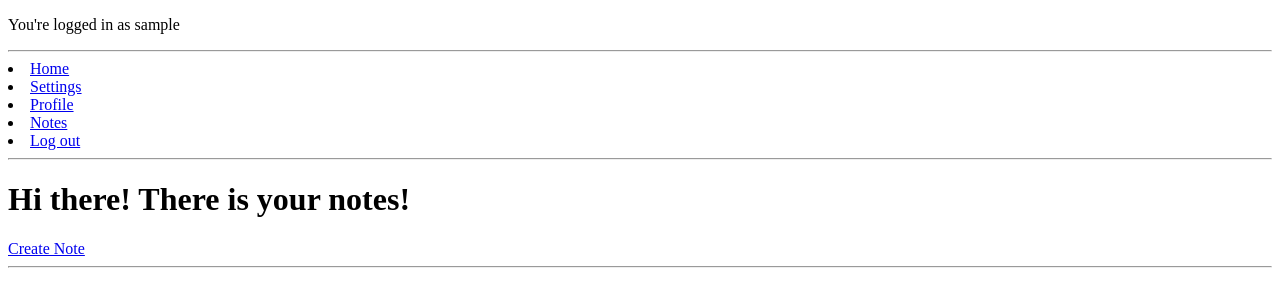
After one commit to AlexsaFox/DashCode, a Flask app: page /note/ in a window 1280 px wide. The commit adds this page. Shown: the top 307 px of the page. Run offline with Flask 2, Linux system fonts and the light colour scheme; the visitor is signed in with stand-in values (Sample User, id 1); data comes from the database, SQL or seed files in the repository; data that the repository does not hold is empty.

Commit message:
Notes: notes show, create, edit, remove functional

```diff
--- a/src/web/client/forms/__init__.py
+++ b/src/web/client/forms/__init__.py
@@ -3,7 +3,7 @@ from flask_wtf import FlaskForm
 
 from .auth import RegistrationForm, LoginForm
 from .settings import AccountSettingsForm, UserSettingsForm
-
+from .note import NoteCreateForm, NoteRemoveForm, NoteEditForm
 
 def flash_errors(form: FlaskForm):
     """ Flashes all form errors """
--- /dev/null
+++ b/src/web/client/forms/note.py
@@ -0,0 +1,21 @@
+from flask_wtf import FlaskForm
+from wtforms import StringField, TextAreaField, BooleanField, SubmitField,SelectField
+from wtforms.validators import DataRequired, Length, URL
+
+class NoteCreateForm(FlaskForm):
+    title= StringField('Title', validators=[DataRequired(), Length(max=65)])
+    context = TextAreaField('Context', validators=[DataRequired()])
+    link = StringField('Link', validators=[URL()])
+    submit = SubmitField('Create')
+
+class NoteEditForm(FlaskForm):
+    title= StringField('Title', validators=[DataRequired(), Length(max=65)])
+    context = TextAreaField('Context', validators=[DataRequired()])
+    link = StringField('Link', validators=[URL()])
+    privacy = SelectField('Privacy', choices=[('private', 'Private'),
+                                              ('public', 'Public')],
+                                              validators=[DataRequired()])
+    submit = SubmitField('Save')
+
+class NoteRemoveForm(FlaskForm):
+    submit = SubmitField('Remove')
--- a/src/web/client/templates/base.html
+++ b/src/web/client/templates/base.html
@@ -36,6 +36,7 @@
     {% if user %}
         <li><a href="{{ url_for('webapp.user.settings.settings_view') }}">Settings</a></li>
         <li><a href="{{ url_for('webapp.user.profile.profile_view', username=session['username']) }}">Profile</a></li>
+        <li><a href="{{ url_for('webapp.note.notes_show') }}">Notes</a></li>
         <li><a href="{{ url_for('webapp.auth.logout_handle') }}">Log out</a></li>
     {% else %}
         <li><a href="{{ url_for('webapp.auth.register_view') }}">Register</a></li>
--- /dev/null
+++ b/src/web/client/templates/note/index.html
@@ -0,0 +1,29 @@
+{% extends 'base.html' %}
+
+{% block content %}
+<h1>Hi there! There is your notes!</h1>
+<a href="{{ url_for('webapp.note.notes_create') }}">Create Note</a></li>
+<hr>
+{% with notes = request.environ['user_notes'] %}
+    {% for note in notes %}
+        <p>Title: {{note.title}}</p>
+        <p>Link for solving: {{note.link}}</p>
+        {% if note.is_private == True %}
+            <p>Status: private </p>
+        {% else %}
+            <p>Status: public</p>
+        {% endif %}
+        {% with id = note.id %}
+        <a href="{{url_for('webapp.note.notes_show_handler', note_id=id)}}">More</a>
+        <a href="{{url_for('webapp.note.notes_edit_handler', note_id=id)}}">Edit</a>
+        {% with form = request.environ['note_remove_form'] %}
+        <form method="post" action="{{url_for('webapp.note.notes_remove_handler',note_id=id)}}">
+            {{ form.csrf_token }}
+            {{ form.submit }}
+        </form>
+        {% endwith %}
+        {% endwith %}
+        <hr>
+    {%endfor%}
+{% endwith %}
+{% endblock %}
--- a/src/web/client/views/__init__.py
+++ b/src/web/client/views/__init__.py
@@ -7,7 +7,7 @@ from .auth import auth_bp
 from .index import index_bp
 from .user import user_web_bp
 from .uploads import uploads_bp
-
+from .note import note_bp
 
 template_dir = os.path.abspath('client/templates')
 
@@ -16,7 +16,7 @@ webapp_bp.register_blueprint(index_bp, url_prefix='/')
 webapp_bp.register_blueprint(auth_bp, url_prefix='/auth')
 webapp_bp.register_blueprint(user_web_bp, url_prefix='/user')
 webapp_bp.register_blueprint(uploads_bp, url_prefix='/uploads')
-
+webapp_bp.register_blueprint(note_bp, url_prefix='/note')
 
 @webapp_bp.before_request
 def hook():
--- /dev/null
+++ b/src/web/client/views/note.py
@@ -0,0 +1,92 @@
+from flask import Blueprint, redirect, render_template, url_for, flash, session, request
+from .auth import authorization_required
+from models import Note, db_add, db_remove, db_save_changes
+from client.forms import NoteCreateForm, NoteEditForm, NoteRemoveForm,flash_errors
+note_bp = Blueprint('note',__name__)
+
+def get_note_by_id(note_id: str) -> Note:
+    ''' Returns instance of note from database using UUID '''
+    return Note.query.filter_by(id=note_id).first()
+
+@note_bp.get('/')
+@authorization_required
+def notes_show():
+    # User.query.filter_by(username=form.data['username_or_email']).first() or
+    user_notes = Note.query.filter_by(owner=request.environ['user'].id).all()
+    request.environ['user_notes'] = reversed(user_notes)
+    request.environ['note_remove_form'] = NoteRemoveForm()
+    return render_template("note/index.html")
+@note_bp.get('/<note_id>')
+def notes_show_handler(note_id):
+    note = get_note_by_id(note_id)
+    request.environ['note'] = note
+    return render_template("note/note_show.html")
+
+@note_bp.get('/create')
+@authorization_required
+def notes_create():
+    request.environ['form'] = NoteCreateForm()
+    return render_template("note/note_create.html")
+
+@note_bp.post('/create')
+@authorization_required
+def notes_create_handle():
+    request.environ['form'] = form = NoteCreateForm()
+    if not form.validate():
+        flash_errors(form)
+        return render_template("note/note_create.html")
+    user = request.environ['user']
+    note = Note(
+        title=form.data['title'],
+        context=form.data['context'],
+        link=form.data['link'],
+        owner=user.id
+    )
+    db_add(note)
+    return redirect(url_for('webapp.note.notes_show'))
+
+@note_bp.get('/edit/<note_id>')
+@authorization_required
+def notes_edit(note_id):
+    note = get_note_by_id(note_id)
+    request.environ['note_id'] = note.id
+    request.environ['form'] = NoteEditForm()
+    request.environ['form'].title.data = note.title
+    request.environ['form'].context.data = note.context
+    request.environ['form'].link.data = note.link
+    if note.is_private == True:
+        request.environ['form'].privacy.data = request.environ['form'].privacy.choices[0][0]
+    else:
+        request.environ['form'].privacy.data = request.environ['form'].privacy.choices[1][0]
+    return render_template("note/note_edit.html")
+
+@note_bp.post('/edit/<note_id>')
+@authorization_required
+def notes_edit_handler(note_id):
+    note = get_note_by_id(note_id)
+    request.environ['form'] = form = NoteEditForm()
+    if not form.validate():
+        flash_errors(form)
+        return render_template("note/note_edit.html")
+    if note is not None:
+        note.title = form.data['title']
+        note.context = form.data['context']
+        note.link = form.data['link']
+        if form.data['privacy'] == 'private':
+            note.is_private = True
+        else:
+            note.is_private = False
+        db_save_changes()
+    return redirect(url_for('webapp.note.notes_show'))
+
+@note_bp.post('/delete/<note_id>')
+@authorization_required
+def notes_remove_handler(note_id):
+    request.environ['form'] = form = NoteRemoveForm()
+    if not form.validate():
+        flash_errors(form)
+        return redirect("note/index.html")
+    note = get_note_by_id(note_id)
+    if note is not None:
+        db_remove(note)
+    return redirect(url_for('webapp.note.notes_show'))
--- a/src/web/models/__init__.py
+++ b/src/web/models/__init__.py
@@ -1,6 +1,6 @@
 from app import db
 from .user import User, API_TOKEN_ERROR
-
+from .note import Note
 
 def db_add(data: db.Model):
     """ Adds entry to database """
```
Also changed, not shown: src/web/client/templates/note/note_create.html (added, +26 -0 lines), src/web/client/templates/note/note_edit.html (added, +31 -0 lines), src/web/client/templates/note/note_show.html (added, +15 -0 lines), src/web/migrations/versions/1dedb4924aac_.py (added, +40 -0 lines), src/web/migrations/versions/42bb572d67f8_.py (added, +30 -0 lines), src/web/migrations/versions/cacb1c13193e_.py (added, +38 -0 lines), src/web/models/note.py (added, +19 -0 lines).
